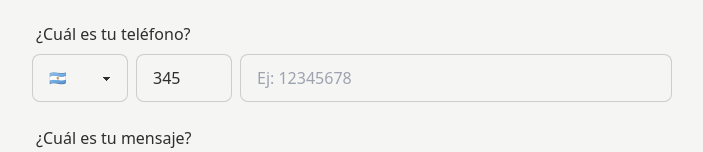
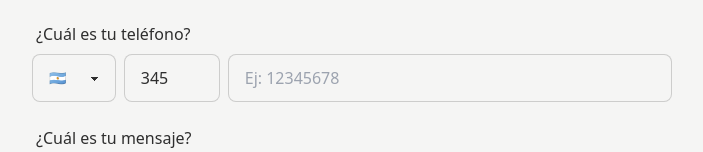
Before and after one commit to Juan-M-Panozzo-Z/rigelec.com.ar, a Next.js app: page /components/ContactUs in a window 1280 px wide. Shown: the part 194-346 px from the top of the page, without its empty margins (288-991 px from the left). Built offline with nearby package versions, Linux system fonts and the light colour scheme.

Commit message:
modified:   src/pages/components/ContactUs.jsx

```diff
--- a/src/pages/components/ContactUs.jsx
+++ b/src/pages/components/ContactUs.jsx
@@ -69,7 +69,7 @@ export default function ContactUs() {
                             value={codCountry}
                             onChange={(e) => setCodCountry(e.target.value)}
                             name="country"
-                            className="select select-bordered w-20 md:w-24"
+                            className="select select-bordered w-16 md:w-24"
                         >
                             <option value="54">🇦🇷</option>
                             <option value="598">🇺🇾</option>
@@ -80,14 +80,14 @@ export default function ContactUs() {
                             onChange={(e) => setCodArea(e.target.value)}
                             type="tel"
                             placeholder="Ej: 011"
-                            className="input input-bordered w-20 md:w-24"
+                            className="input input-bordered w-16 md:w-24"
                         />
                         <input
                             value={phone}
                             onChange={(e) => setPhone(e.target.value)}
                             type="tel"
                             placeholder="Ej: 12345678"
-                            className="input input-bordered flex-1"
+                            className="input input-bordered w-full"
                         />
                     </div>
                 </div>
```
